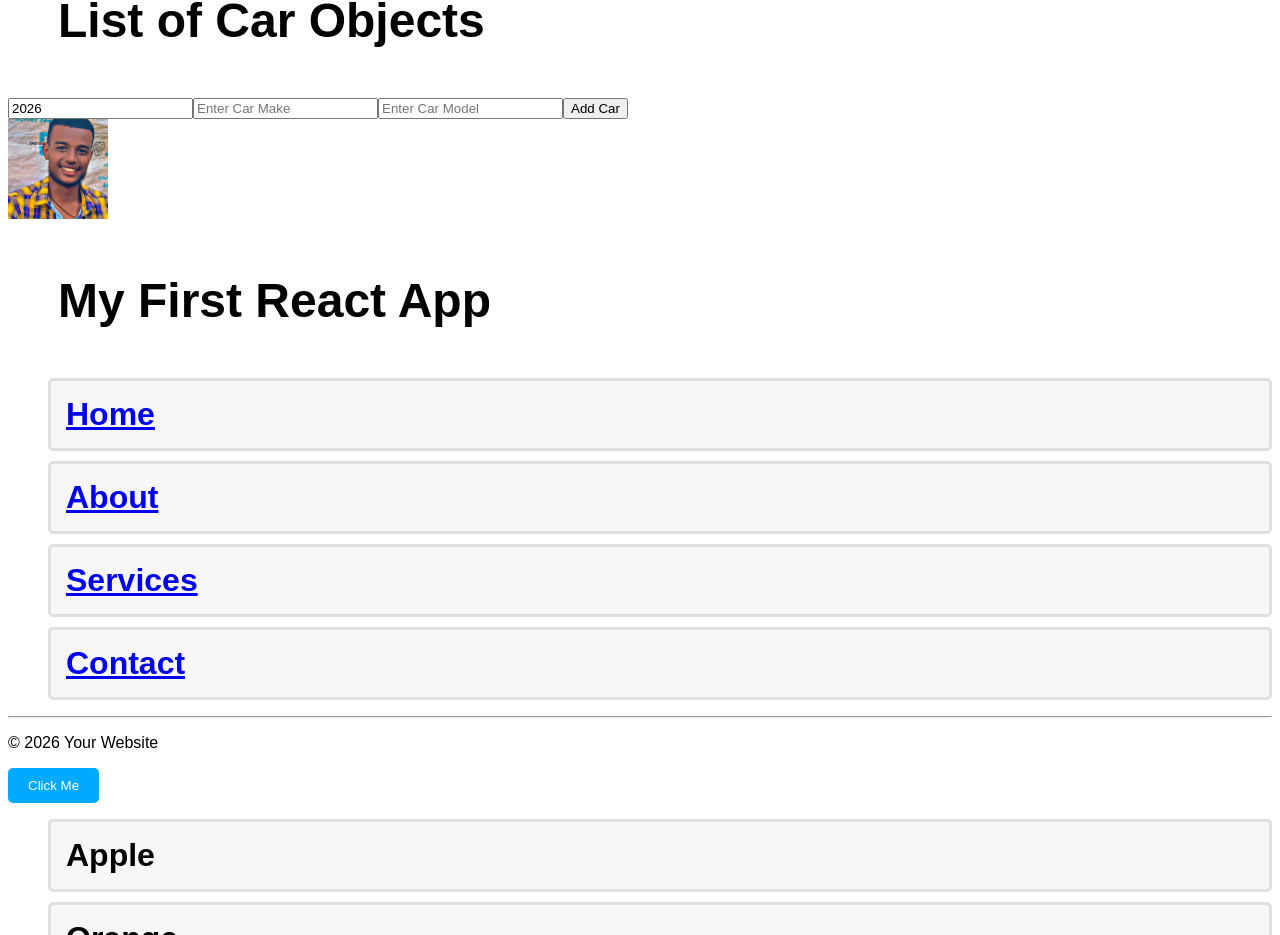
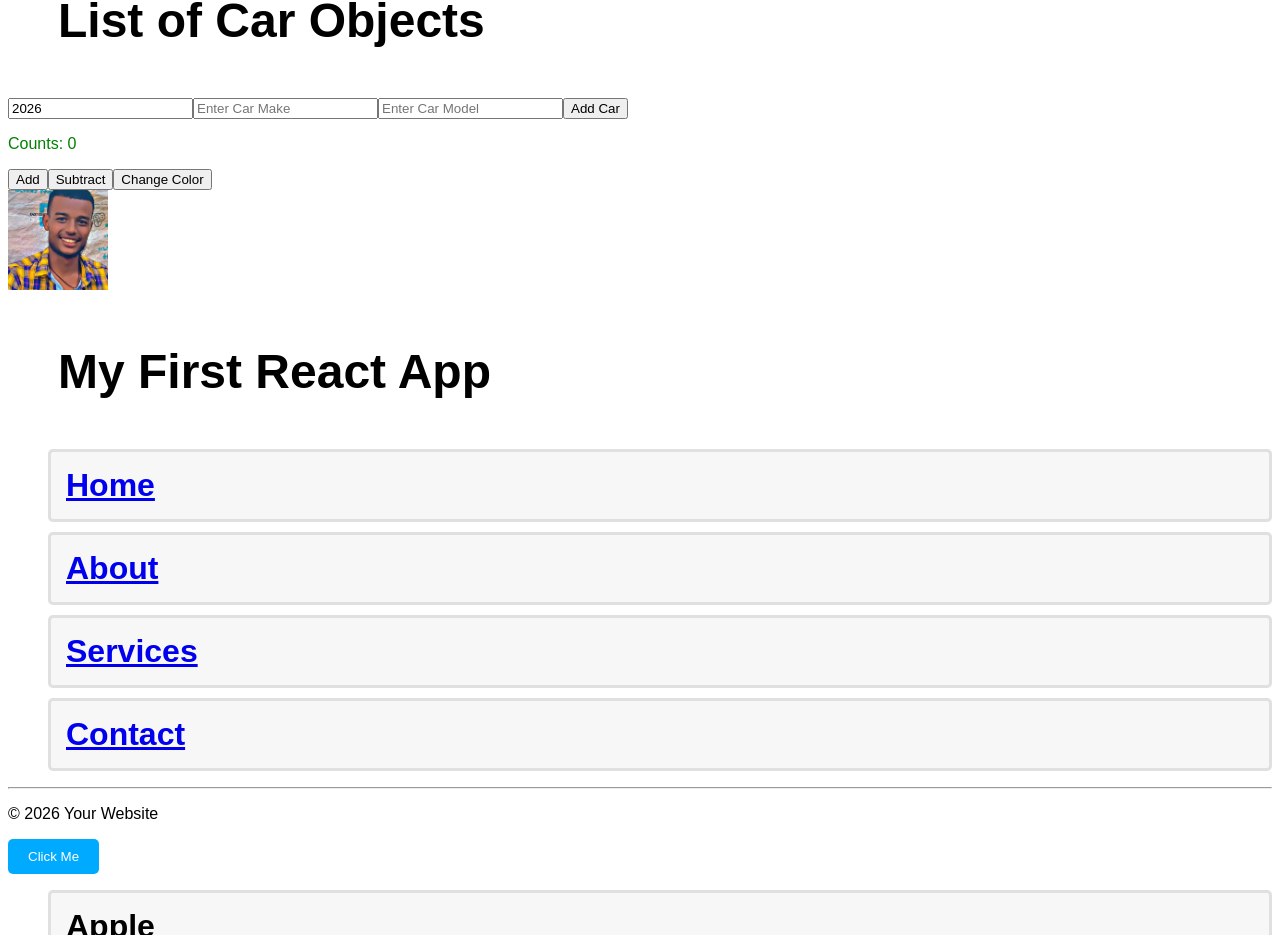
Before and after one commit to YismalemTemesgen/my-react-app, a React (Vite) app: page / in a window 1280 px wide. Shown: the part 4336-5271 px from the top of the page. Built offline with nearby package versions, Linux system fonts and the light colour scheme.

Commit message:
I have some updates in my learning jounery

```diff
--- a/src/MyComponent.jsx
+++ b/src/MyComponent.jsx
@@ -1,7 +1,25 @@
 // onChange = event handler used primarily with form elements ex. <input>, <textarea>, <select>, <radio> Triggers a function every time the value of the input changes
 //updater function = A function passed as an argument to setState() usually ex. setYear(year + 1) Allow for safe updates based on the previous state used with multiple state updates and asynchronous functions Good practice to use updater functions
 
-import React, {useState} from 'react';
+//useEffect() = React Hook that tells React DO SOME CODE WHEN (pick one):
+//                This component re- renders
+//                This component mounts
+//                The state of a value
+
+//   useEffect(function, [dependencies])
+
+//1. useEffect(() => {})    // Runs after every re-render
+//2. useEffect(() => {},[]) // Runs only on mount
+//3. useEffect(() => {},[value]) // Runs on mount + when value changes
+
+//USES
+//#1 Event Listeners
+//#2 DOM manipulation
+//#3 Subscriptions (real-time updates)
+//#4 Fetching Data from an API
+//#5 Clean up when a component unmounts
+
+import React, {useState, useEffect} from 'react';
 
 function MyComponent(){
     const [name, setName] = useState("Yisme");
@@ -20,6 +38,8 @@ function MyComponent(){
     const [carYear, setCarYear] = useState(new Date().getFullYear());
      const [carMake, setCarMake] = useState("");
      const [carModel, setCarModel] = useState("");
+     const [counts, setCounts] = useState(0);
+     const [colors, setColors] = useState("green");
     const updateName = () =>{
         setName("Spongebob") ;
         console.log(name);
@@ -105,6 +125,18 @@ function MyComponent(){
   function handleModelsChange(event){
       setCarModel(event.target.value);
   }
+  useEffect(() => {
+      document.title = `Count: ${counts} ${colors}` ;
+  }, [counts, colors]);
+  function addCounts(){
+       setCounts(c => c + 1);
+  }
+  function substractCounts(){
+       setCounts(c => c - 1);
+  }
+  function changeColors(){
+       setColors(c => c === "green" ? "red" : "green");
+  }
     return (
         <>
         <div>
@@ -179,6 +211,12 @@ function MyComponent(){
           <button onClick={handleAddCar}>Add Car</button>
 
         </div>
+        <div>
+        <p style={{color: colors}}>Counts: {counts}</p>
+        <button onClick={addCounts}>Add</button>
+        <button onClick={substractCounts}>Subtract</button>
+        <button onClick={changeColors}>Change Color</button>
+         </div>
         </>
          );
 }
```
